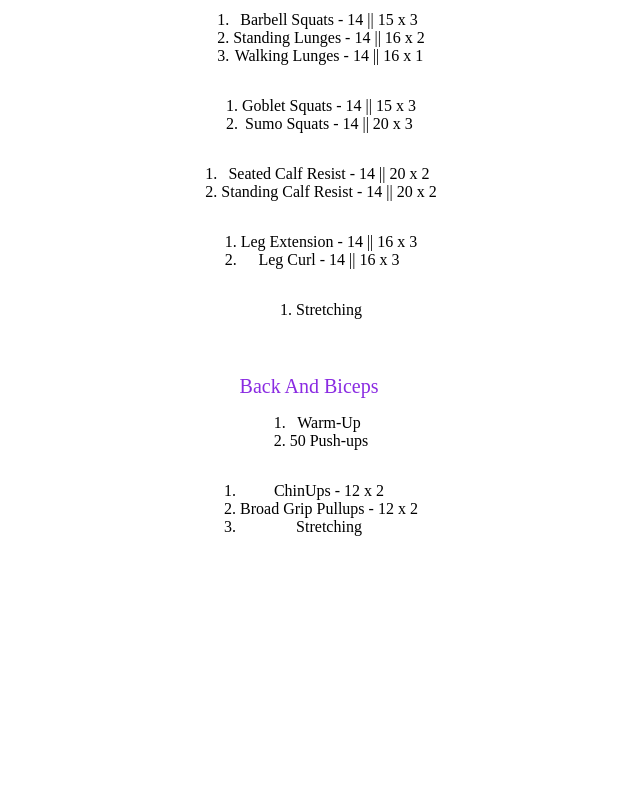
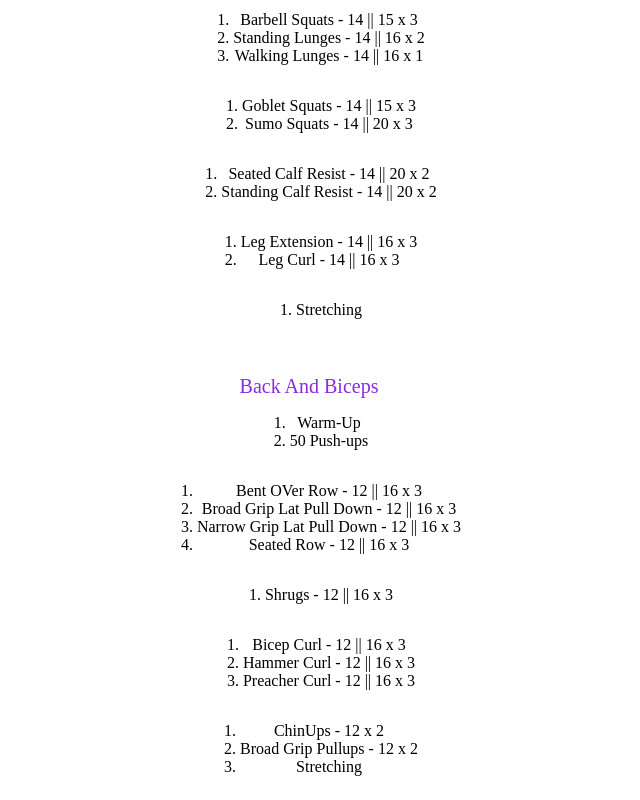
Before and after one commit to IlIIIlIIIlIlIlI/workout-plan, a React (Create React App) app: page / in a window 1280 px wide. Shown: the part 1117-1917 px from the top of the page, without its empty margins (331-971 px from the left). Before the commit the page ends 1677 px from the top, so only its background shows below. Built offline with nearby package versions, Linux system fonts and the light colour scheme.

Commit message:
new changes

```diff
--- a/src/BackAndBiceps/BackAndBiceps.tsx
+++ b/src/BackAndBiceps/BackAndBiceps.tsx
@@ -10,6 +10,23 @@ function BackAndBiceps() {
       </ol>
 
       <ol>
+        <li>Bent OVer Row - 12 || 16 x 3</li>
+        <li>Broad Grip Lat Pull Down - 12 || 16 x 3</li>
+        <li>Narrow Grip Lat Pull Down - 12 || 16 x 3</li>
+        <li>Seated Row - 12 || 16 x 3</li>
+      </ol>
+
+      <ol>
+        <li>Shrugs - 12 || 16 x 3</li>
+      </ol>
+
+      <ol>
+        <li>Bicep Curl - 12 || 16 x 3</li>
+        <li>Hammer Curl - 12 || 16 x 3</li>
+        <li>Preacher Curl - 12 || 16 x 3</li>
+      </ol>
+
+      <ol>
         <li>ChinUps - 12 x 2</li>
         <li>Broad Grip Pullups - 12 x 2</li>
         <li>Stretching</li>
```
